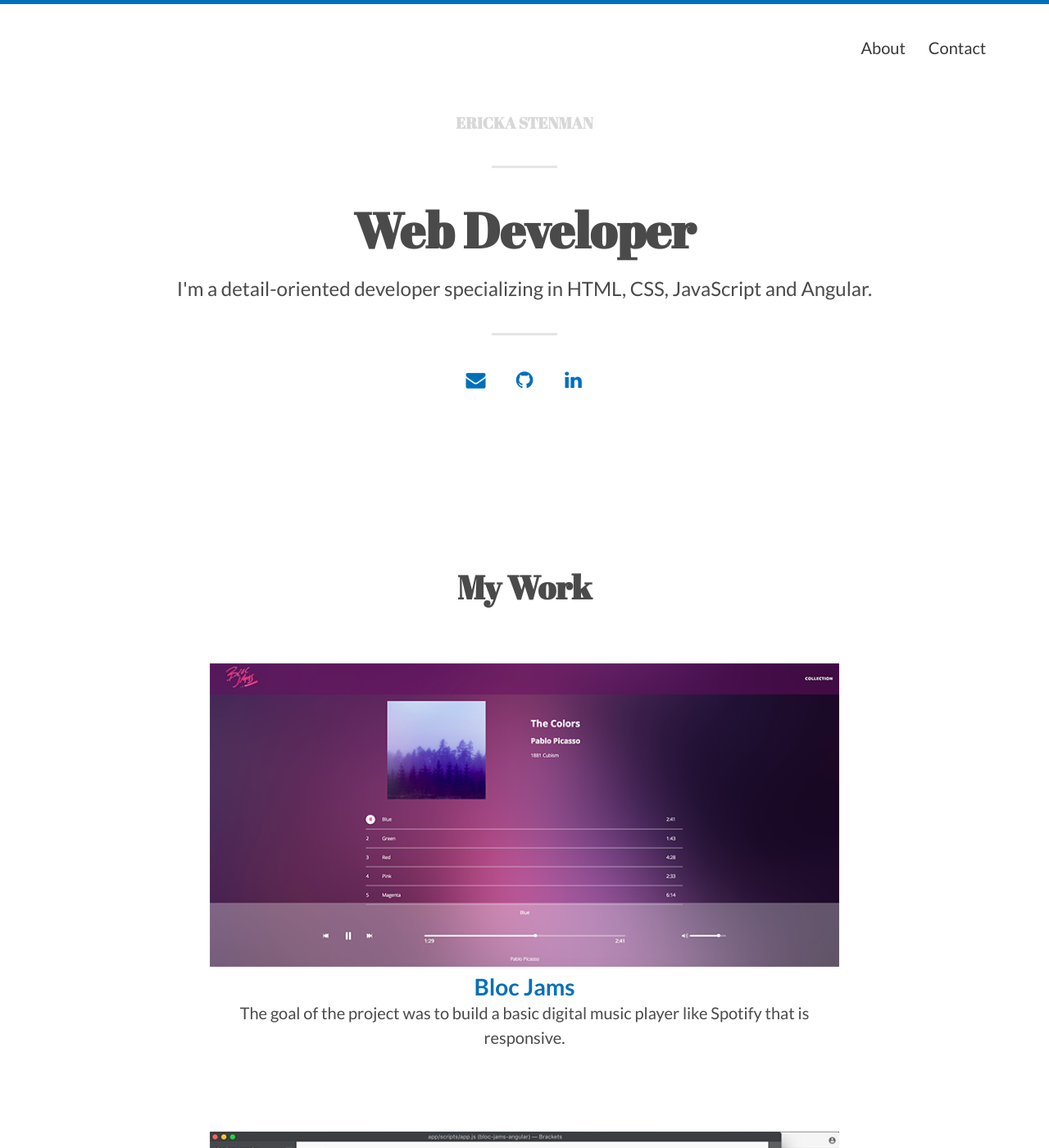
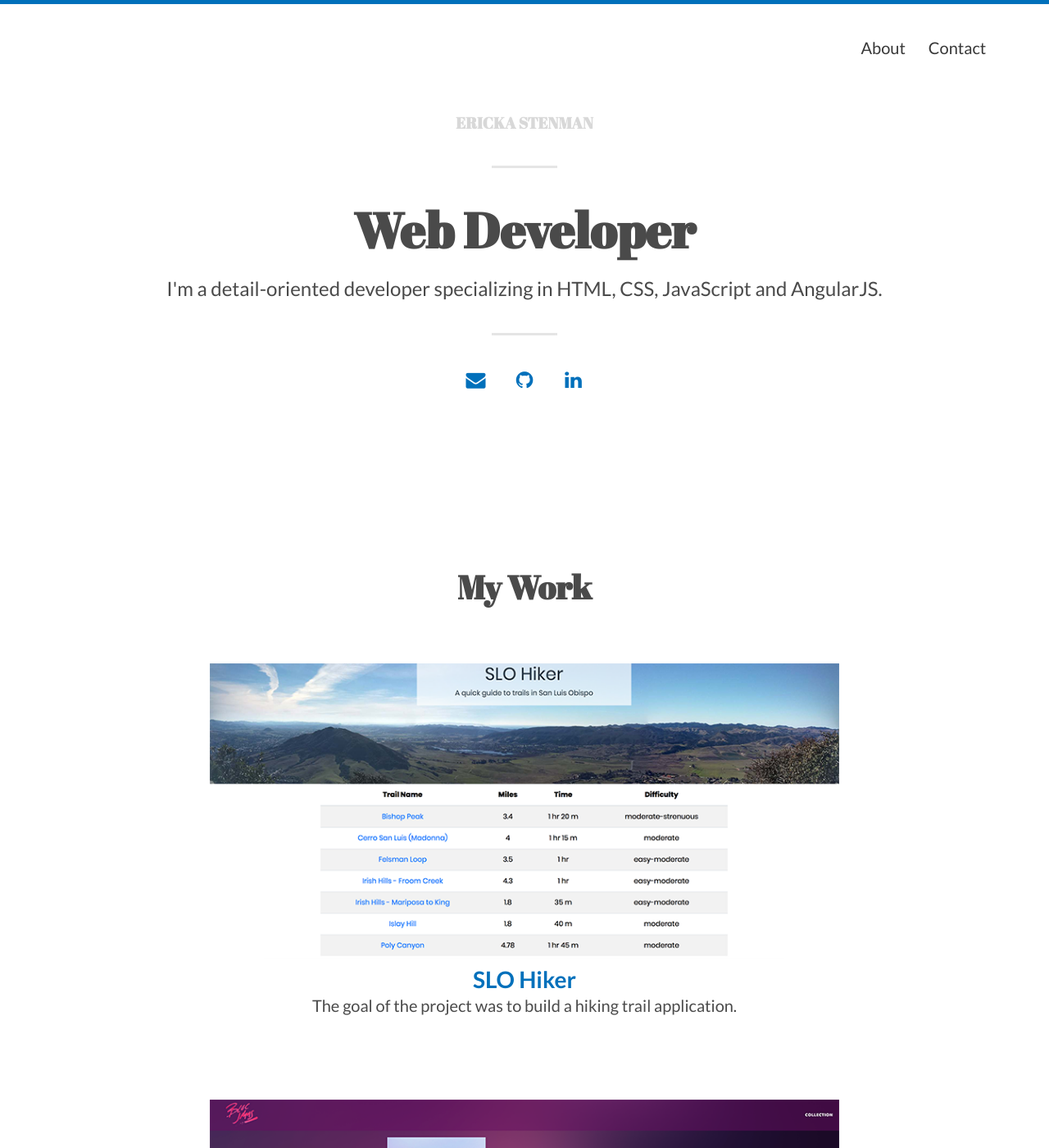
Before and after one commit to Bloc/portfolio-kami, a Jekyll site: the page built from index.html, in a window 1280 px wide and 1400 px high. Shown: the whole window at 82% size. Built offline with Jekyll 4.4.1, drawn with Linux system fonts in a browser that asks for light colours; nearby versions of some CDN libraries; the list of posts is cut into pages by our own code; some of the changed lines change nothing that is shown.

Commit message:
Updates on index and portfolio

```diff
--- a/_config.yml
+++ b/_config.yml
@@ -11,7 +11,7 @@ theme_settings:
   # Header and footer text
   header_text: >
      <h1>Web Developer</h1>
-     <p>I'm a detail-oriented developer specializing in HTML, CSS, JavaScript and Angular.</p>
+     <p>I'm a detail-oriented developer specializing in HTML, CSS, JavaScript and AngularJS.</p>
   header_text_feature_image:
   footer_text: >
    Powered by <a href="http://jekyllrb.com">Jekyll</a> and made with love.
--- a/_portfolio/01-slohiker.md
+++ b/_portfolio/01-slohiker.md
@@ -0,0 +1,46 @@
+---
+layout: post
+title: SLO Hiker
+thumbnail-path: "img/slohiker.png"
+short-description: The goal of the project was to build a hiking trail application.
+
+---
+
+{:.center}
+![]({{ site.baseurl }}/img/slohiker.png)
+
+## Explanation
+
+Using AngularJS, I wanted to create an application that provided information about hiking trails in the San Luis Obispo area.
+
+## Problem
+
+In addition to the creation of the application, the following were required pieces of functionality. The ability for a user to…
+* View the trails in the area
+* See details about each trail
+* Sort trails by difficulty, length and time
+* See trailheads on the map
+* Know the current weather and forecast
+* Get directions to the trailhead
+
+## Solution
+
+I developed an AngularJS application and utilized UI router for the routing.
+
+* View the trails in the area- I created a service to house the trail information. The trails were displayed using the ng-repeat directive on the home page template.
+* See details about each trail- I passed state params indicating what trail the user clicked to the trail template which determined the content to display. The content was pulled from the previously mentioned service.
+* Sort trails by difficulty, length and time- Since an array is required to sort, but I was using objects, I setup a filter to allow the trail objects to be sorted. Plus, I created a method that provided information to the filter on what it should sort by based on the users click selection. Since I needed a number to sort by for time but didn’t want to display it in minutes to the user, I created a filter to convert it to hours and minutes in the view.
+* See trailheads on the map- I used the AngularGM module to create a map that showed the trailhead locations on a google map. This required adding additional script tags to the module and googleapis, adding functions to the home page controller, adding the html binding code in the template.
+* Know the current weather and forecast- I used a jQuery plugin called Simpleweather to show the current weather in my area and the five day forecast. I put it in a directive. I realize that using jQuery plugins is not usually done with AngularJS apps but I wanted the challenge of figuring out how to do it and liked the simplicity of the plugin.
+* Get directions to the trailhead- I created a directive with a form that works with google maps to provide directions to a location you specify.
+
+## Results
+
+All user requirements were met.
+
+## Conclusion
+
+* Having solid user stories and wireframes helped maintain scope.
+* Building the functionality first before diving into the front-end was a great way to execute a project and likely saved me a lot of time in the long run.
+* Be careful about what modules you select to use and be sure the documentation is well laid out before committing to using it. I had difficulties with the AngularGM implementation in part because of limited documentation.
+* Using services to hold information does work but is not scalable. I will likely convert it to Firebase in the future.
--- a/index.html
+++ b/index.html
@@ -6,7 +6,7 @@ layout: default
 
   <div class="work">
     <h2>My Work</h2>
-    {% for project in site.portfolio limit:8 %}
+    {% for project in site.portfolio limit:9 %}
     <div class="project">
       <div class="project-thumb">
         <a href="{{ project.url | prepend: site.baseurl }}">
```
